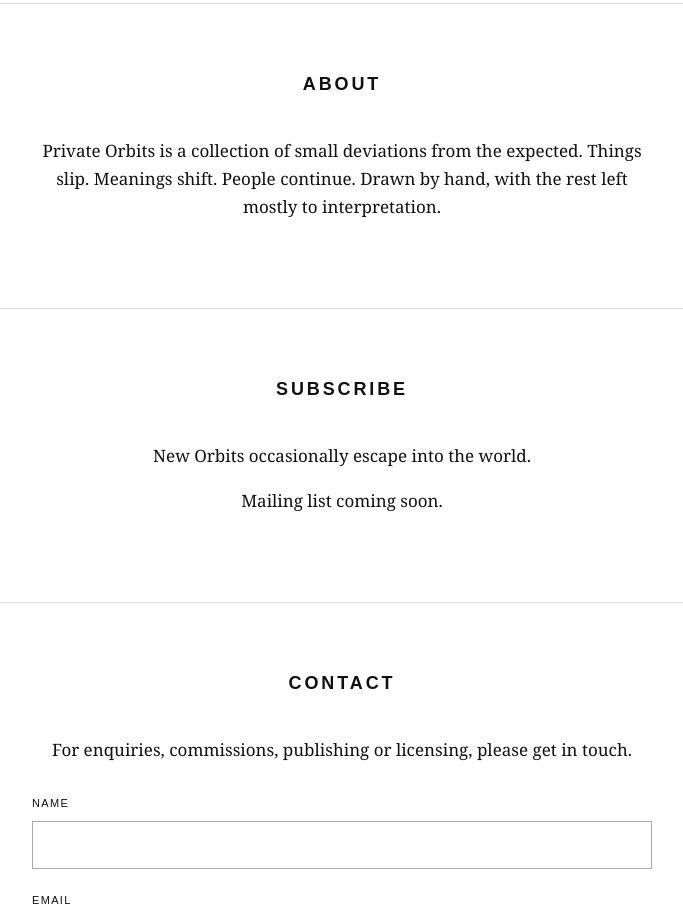
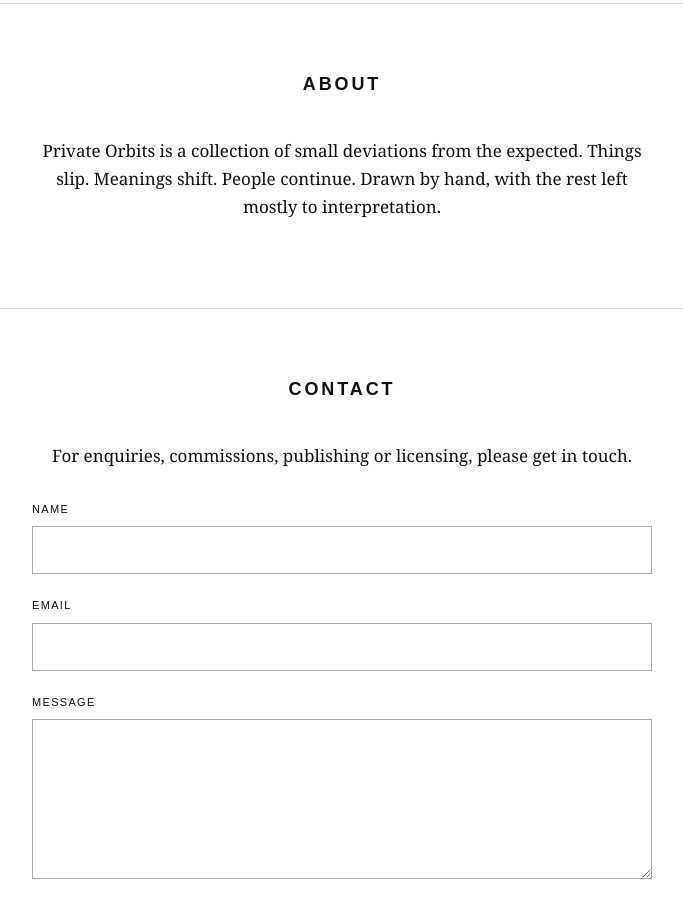
Before and after one commit to PrivateOrbits/PrivateOrbits.github.io, a plain HTML site: page index.html in a window 1280 px wide. Shown: the part 1699-2614 px from the top of the page, without its empty margins (298-981 px from the left). Drawn offline with Linux system fonts and the light colour scheme.

Commit message:
Update index.html

```diff
--- a/index.html
+++ b/index.html
@@ -128,7 +128,6 @@ section h2 {
 }
 
 .about,
-.subscribe,
 .contact {
   max-width: 620px;
   margin: auto;
@@ -241,7 +240,6 @@ The world, a few degrees off.
 <nav>
 <a href="#archive">Archive</a>
 <a href="#about">About</a>
-<a href="#subscribe">Subscribe</a>
 <a href="#contact">Contact</a>
 <a href="https://www.instagram.com/privateorbits/" target="_blank" rel="noopener noreferrer">Instagram</a>
 </nav>
@@ -268,24 +266,6 @@ The world, a few degrees off.
 
 <p>
 Private Orbits is a collection of small deviations from the expected. Things slip. Meanings shift. People continue. Drawn by hand, with the rest left mostly to interpretation.
-</p>
-
-</div>
-
-</section>
-
-<section id="subscribe">
-
-<h2>Subscribe</h2>
-
-<div class="subscribe">
-
-<p>
-New Orbits occasionally escape into the world.
-</p>
-
-<p>
-Mailing list coming soon.
 </p>
 
 </div>
```
